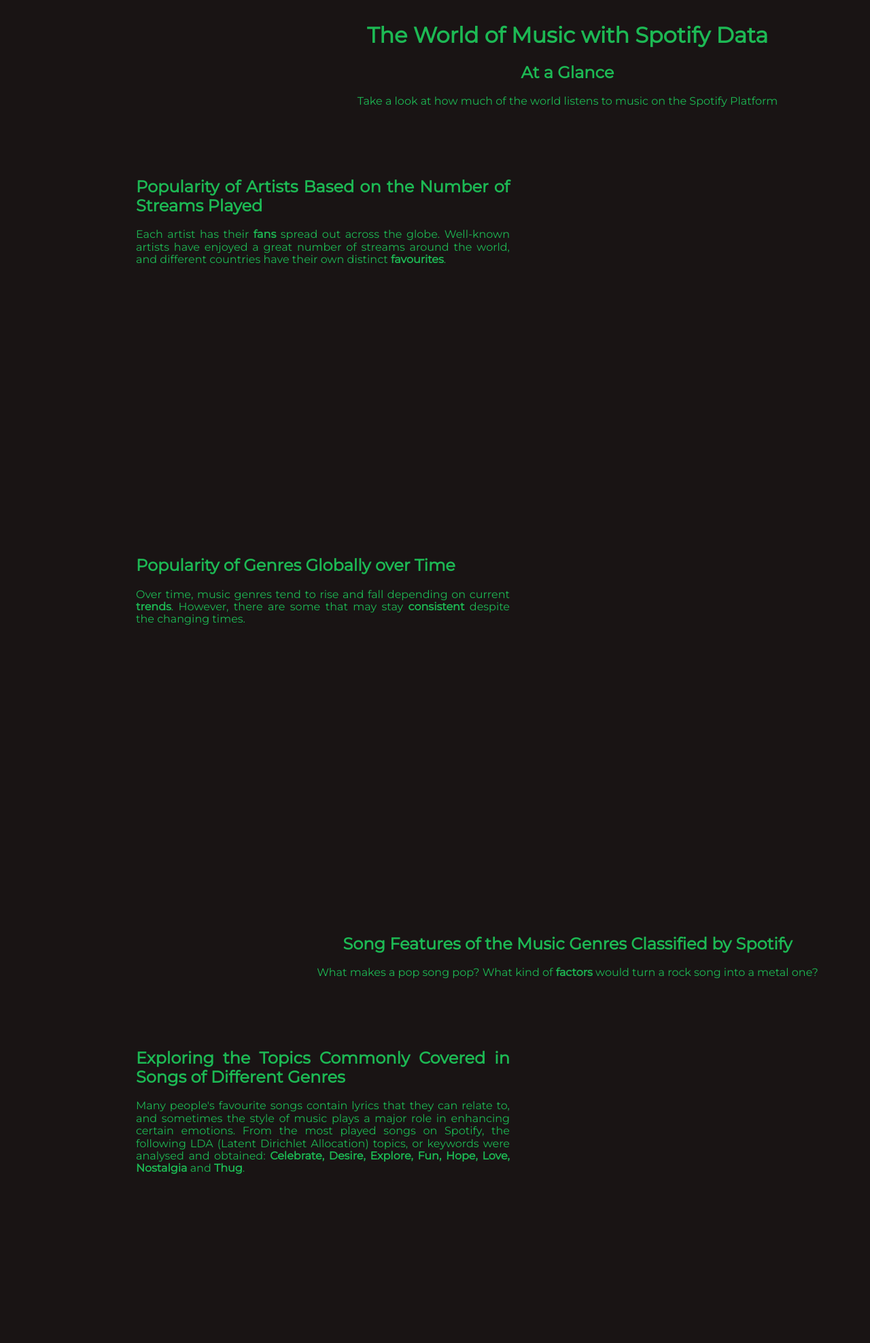
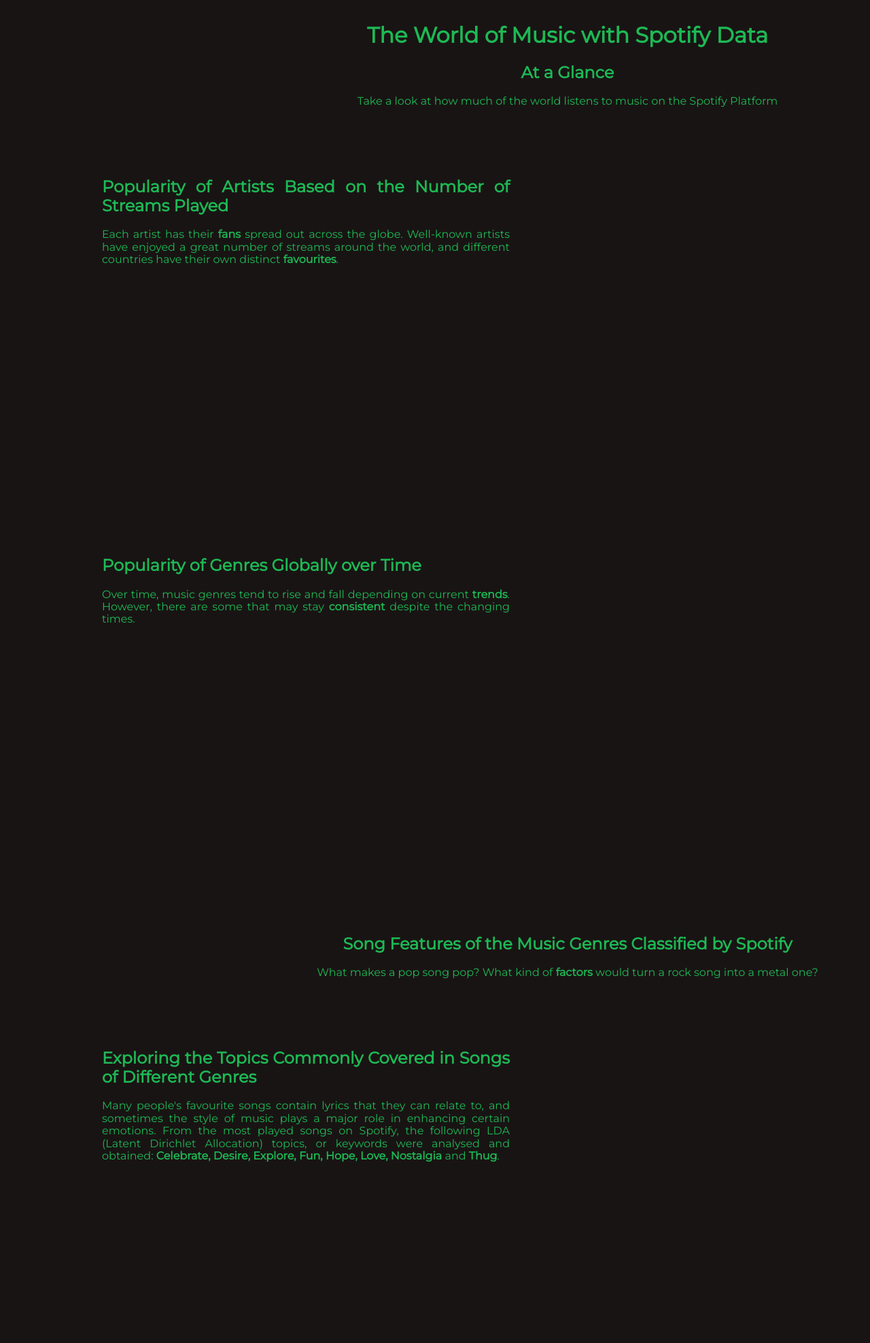
Before and after one commit to im30805/FIT3179, a plain HTML site: page FIT3179_Project_2/index2.html in a window 1280 px wide. Shown: the part 32-2008 px from the top of the page at 68% size. Drawn offline with nearby package versions, Linux system fonts and the light colour scheme; a script that the page names is missing.

Commit message:
Remove left margin

```diff
--- a/FIT3179_Project_2/index2.html
+++ b/FIT3179_Project_2/index2.html
@@ -36,7 +36,7 @@
         <br>
 
         <div class="itemSpan1" style="height: 500px; width: 755px;">
-            <div class="description description-left" style="margin-left: 50px; margin-right: 155px;">
+            <div class="description description-left" style="margin-right: 155px;">
               <h2>Popularity of Artists Based on the Number of Streams Played </h2>
             <p>Each artist has their <b>fans</b> spread out across the globe. Well-known artists
                have enjoyed a great number of streams around the world, and different countries have their
@@ -51,7 +51,7 @@
         <br>
 
         <div class="itemSpan1" style="height: 500px; width: 755px;">
-            <div class="description description-left" style="margin-left: 50px; margin-right: 155px;">
+            <div class="description description-left" style="margin-right: 155px;">
                 <h2>Popularity of Genres Globally over Time</h2>
                 <p>Over time, music genres tend to rise and fall depending on current <b>trends</b>. However, there are some
                 that may stay <b>consistent</b> despite the changing times. </p>
@@ -77,7 +77,7 @@
         <br>
 
         <div class="itemSpan1" style="height: 700px; width: 755px;">
-            <div class="description description-left" style="margin-left: 50px; margin-right: 155px;">
+            <div class="description description-left" style="margin-right: 155px;">
                 <h2>Exploring the Topics Commonly Covered in Songs of Different Genres</h2>
                 <p>Many people's favourite songs contain lyrics that they can relate to, and sometimes the style of
                 music plays a major role in enhancing certain emotions. From the most played songs on Spotify, the following
@@ -90,7 +90,7 @@
         </div>
 
         <div class="itemSpan1" style="height: 500px; width: 755px;">
-            <div class="description description-left" style="margin-left: 50px; margin-right: 155px;">
+            <div class="description description-left" style="margin-right: 155px;">
               <h2>Correlation between Popularity Rating, Number of Followers and Total Streams Played</h2>
               <p>An artist has a high popularity rating if many of their songs made it to the top charts.
                  This in turn may mean that they have a huge following, or maybe they had a song that was a one-hit wonder.</p>
```
